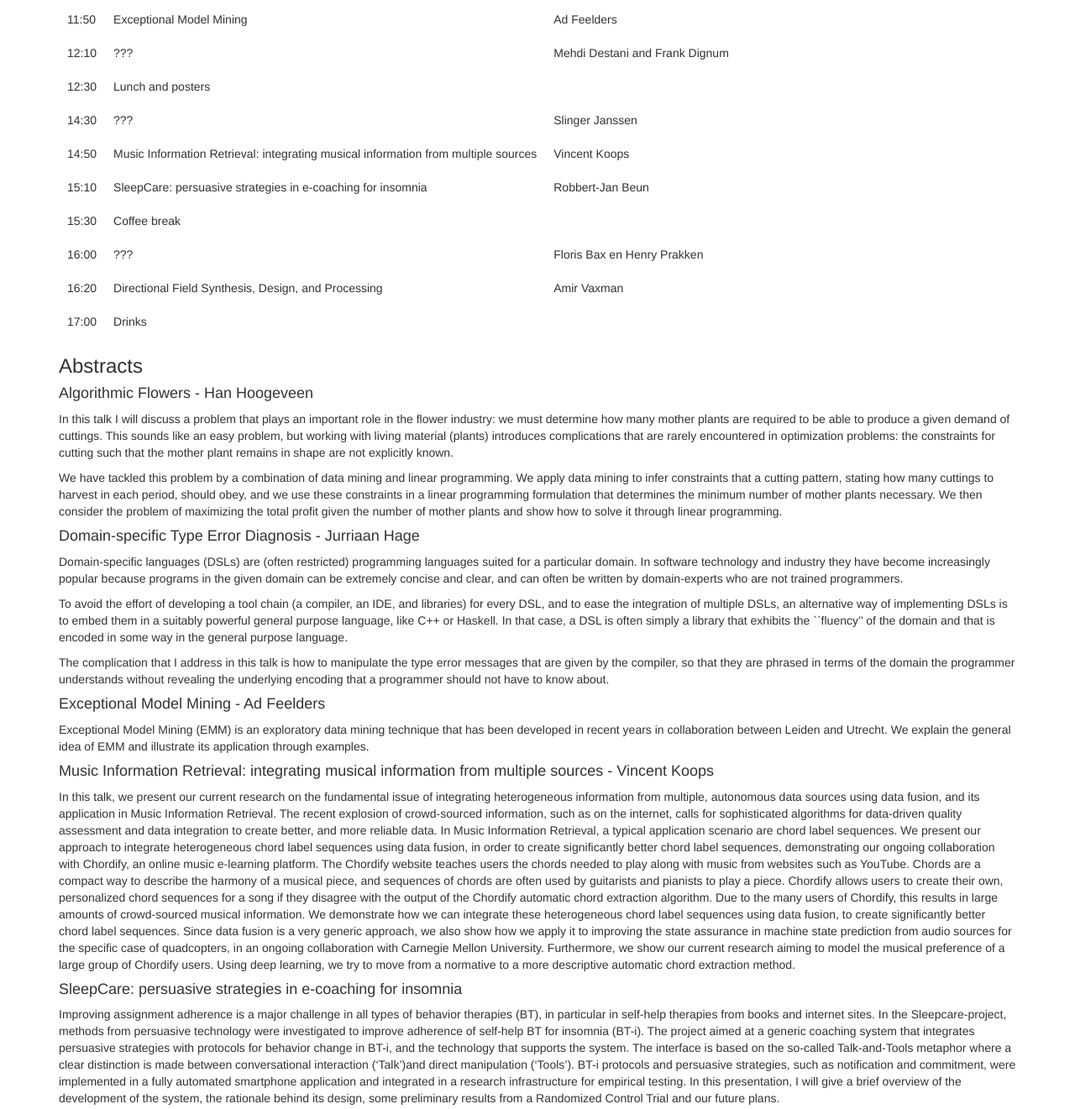
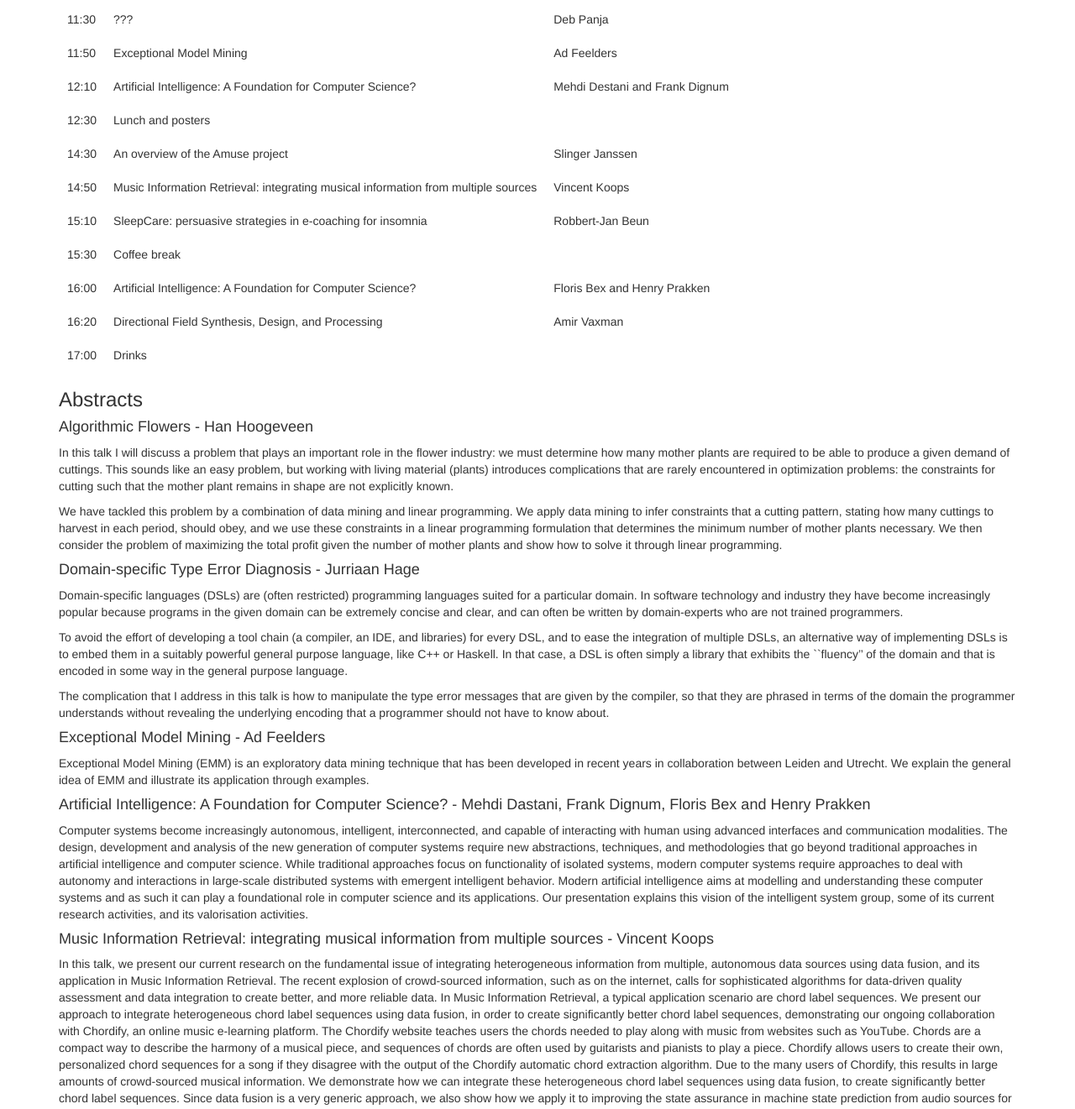
Before and after one commit to wouter-swierstra/onderzoeksdag, a plain HTML site: page index.html in a window 1280 px wide. Shown: the part 423-1744 px from the top of the page at 84% size. Drawn offline with nearby package versions, Linux system fonts and the light colour scheme; a script that the page names is missing.

Commit message:
Minor updates to program.

```diff
--- a/index.html
+++ b/index.html
@@ -46,7 +46,7 @@
 
 
     <div class="container">
-		<h1>Research Day</h1>
+	<h1>ICS Research Day</h1>
 
 <h3>Program</h3>
 
@@ -54,7 +54,13 @@
   <tr>
     <td>09:30</td>
     <td>Opening</td>
-    <td>Sjaak Brinkkemper & Gerrit van Meer</td>
+    <td>Gerrit van Meer</td>
+  </tr>
+
+  <tr>
+    <td>09:30</td>
+    <td>Welcome</td>
+    <td>Sjaak Brinkkemper</td>
   </tr>
 
   <tr>
@@ -95,7 +101,7 @@
 
   <tr>
     <td>12:10</td>
-    <td>???</td>
+    <td>Artificial Intelligence: A Foundation for Computer Science?</td>
     <td>Mehdi Destani and Frank Dignum</td>
   </tr>
 
@@ -107,7 +113,7 @@
 
   <tr>
     <td>14:30</td>
-    <td>???</td>
+    <td>An overview of the Amuse project</td>
     <td>Slinger Janssen</td>
   </tr>
 
@@ -131,8 +137,8 @@
 
   <tr>
     <td>16:00</td>
-    <td>???</td>
-    <td>Floris Bax en Henry Prakken</td>
+    <td>Artificial Intelligence: A Foundation for Computer Science?</td>
+    <td>Floris Bex and Henry Prakken</td>
   </tr>
 
   <tr>
@@ -199,6 +205,24 @@ know about.</p>
 technique that has been developed in recent years in collaboration
 between Leiden and Utrecht. We explain the general idea of EMM and
 illustrate its application through examples.</p>
+
+<h4>Artificial Intelligence: A Foundation for Computer Science? - Mehdi Dastani, Frank Dignum, Floris Bex and Henry Prakken</h4>
+
+<p>Computer systems become increasingly autonomous, intelligent,
+interconnected, and capable of interacting with human using advanced
+interfaces and communication modalities. The design, development and
+analysis of the new generation of computer systems require new
+abstractions, techniques, and methodologies that go beyond traditional
+approaches in artificial intelligence and computer science. While
+traditional approaches focus on functionality of isolated systems,
+modern computer systems require approaches to deal with autonomy and
+interactions in large-scale distributed systems with emergent
+intelligent behavior. Modern artificial intelligence aims at modelling
+and understanding these computer systems and as such it can play a
+foundational role in computer science and its applications. Our
+presentation explains this vision of the intelligent system group,
+some of its current research activities, and its valorisation
+activities.</p>
 
 <h4>Music Information Retrieval: integrating musical information from multiple sources - Vincent Koops</h4>
 
```
